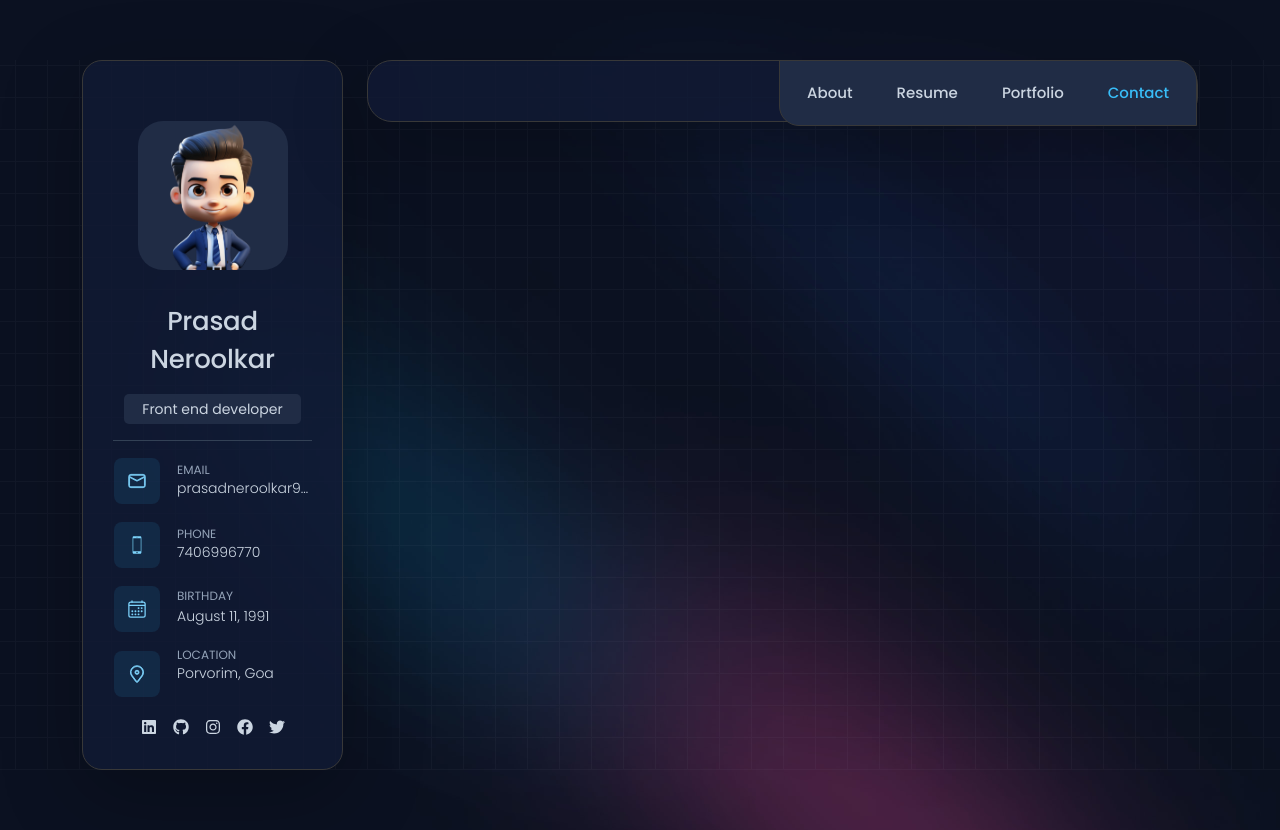
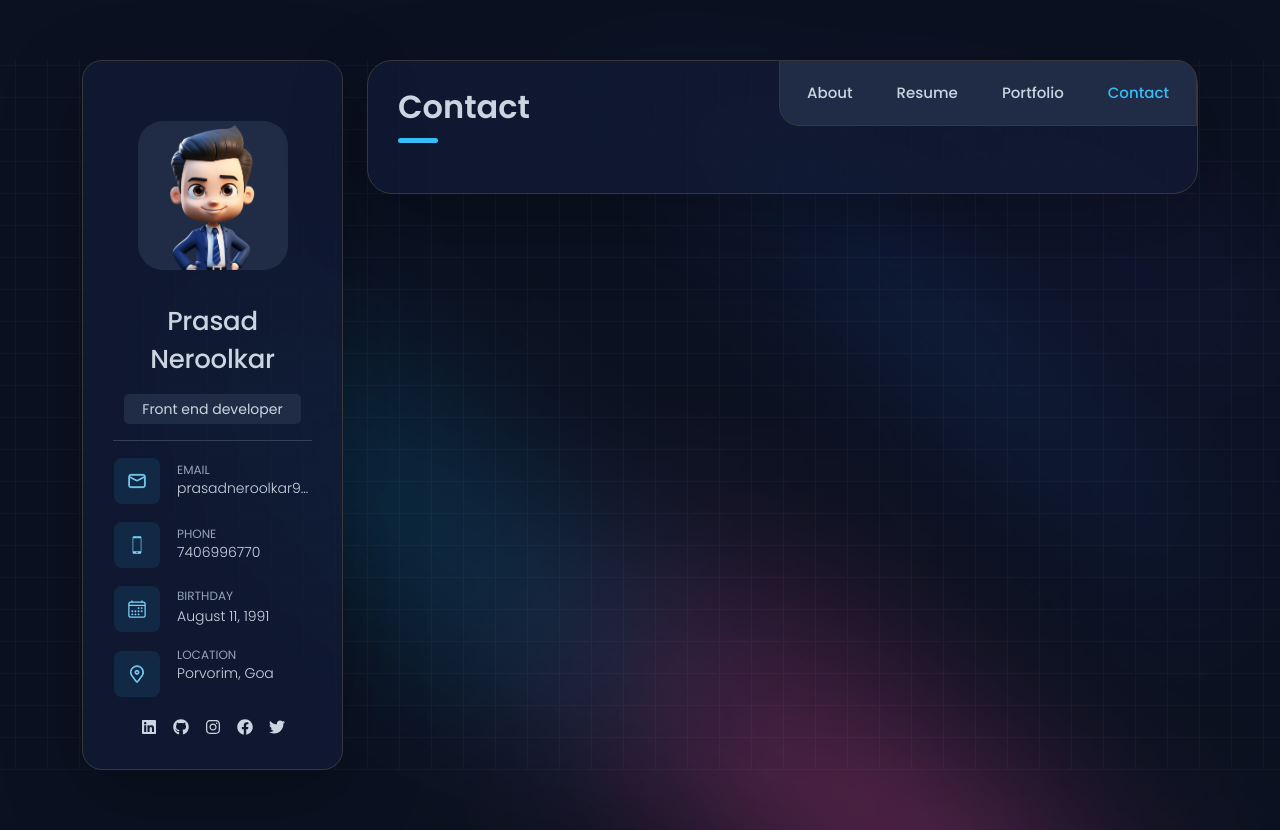
Before and after one commit to prasadneroolkar/newportfolio, a React (Vite) app: page /Contact in a window 1280 px wide. Built offline with nearby package versions, Linux system fonts and the light colour scheme.

Commit message:
added new page contact us

```diff
--- a/src/App.jsx
+++ b/src/App.jsx
@@ -7,6 +7,7 @@ import Header from "./components/Header";
 import About from "./pages/About";
 import Resume from "./pages/Resume";
 import Portfolio from "./pages/Portfolio";
+import Contact from "./pages/Contact";
 
 function App() {
   const [show, setShow] = useState(false);
@@ -39,6 +40,10 @@ function App() {
                       path="/portfolio"
                       element={<Portfolio pageTitle="Portfolio" />}
                     />
+                    <Route
+                      path="/Contact"
+                      element={<Contact pageTitle="Contact" />}
+                    />
                   </Routes>
                 </div>
               </div>
--- /dev/null
+++ b/src/pages/Contact.jsx
@@ -0,0 +1,12 @@
+import React from "react";
+import PageComp from "../components/common/PageComp";
+
+const Contact = ({ pageTitle }) => {
+  return (
+    <>
+      <PageComp Title={pageTitle} />
+    </>
+  );
+};
+
+export default Contact;
```
